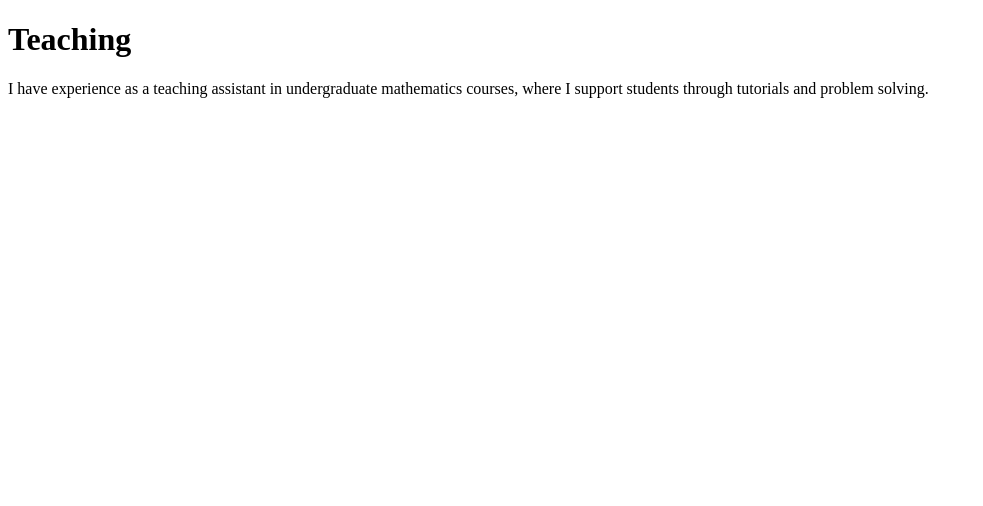
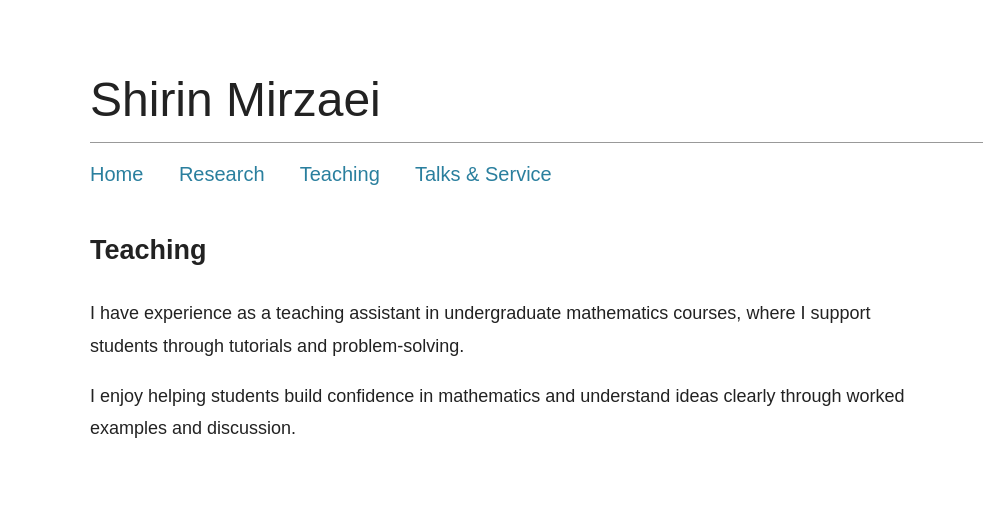
Before and after one commit to shirinmirzaei/shirinmirzaei.github.io, a plain HTML site: page teaching.html in a window 1280 px wide. Shown: the whole page, without its empty margins (0-983 px from the left). Drawn offline with Linux system fonts and the light colour scheme.

Commit message:
Update teaching.html

```diff
--- a/teaching.html
+++ b/teaching.html
@@ -2,14 +2,68 @@
 <html>
 <head>
     <title>Teaching | Shirin Alimirzaei</title>
+    <style>
+        body {
+            font-family: Arial, sans-serif;
+            margin: 0;
+            background-color: white;
+            color: #222;
+        }
+
+        .page {
+            max-width: 1100px;
+            margin: 0 auto;
+            padding: 40px;
+        }
+
+        h1 {
+            font-size: 48px;
+            font-weight: normal;
+            margin-bottom: 20px;
+            border-bottom: 1px solid #999;
+            padding-bottom: 15px;
+        }
+
+        .menu {
+            margin-bottom: 40px;
+            font-size: 20px;
+        }
+
+        .menu a {
+            text-decoration: none;
+            color: #2a7f9e;
+            margin-right: 30px;
+        }
+
+        .text {
+            font-size: 18px;
+            line-height: 1.8;
+            max-width: 850px;
+        }
+    </style>
 </head>
 <body>
-    <h1>Teaching</h1>
+    <div class="page">
+        <h1>Shirin Mirzaei</h1>
 
-    <p>
-    I have experience as a teaching assistant in undergraduate mathematics courses,
-    where I support students through tutorials and problem solving.
-    </p>
+        <div class="menu">
+            <a href="index.html">Home</a>
+            <a href="research.html">Research</a>
+            <a href="teaching.html">Teaching</a>
+            <a href="talks.html">Talks & Service</a>
+        </div>
 
+        <div class="text">
+            <h2>Teaching</h2>
+
+            <p>
+                I have experience as a teaching assistant in undergraduate mathematics courses, where I support students through tutorials and problem-solving.
+            </p>
+
+            <p>
+                I enjoy helping students build confidence in mathematics and understand ideas clearly through worked examples and discussion.
+            </p>
+        </div>
+    </div>
 </body>
 </html>
```
